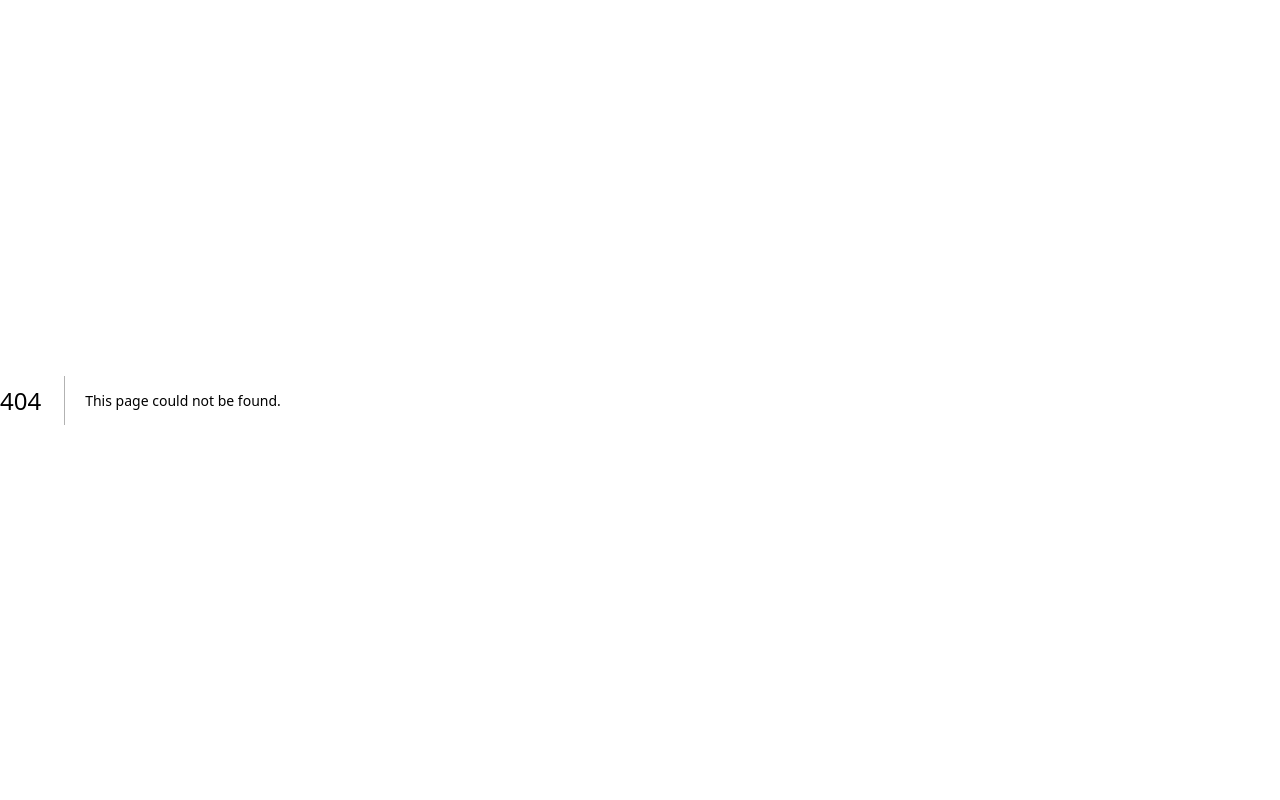
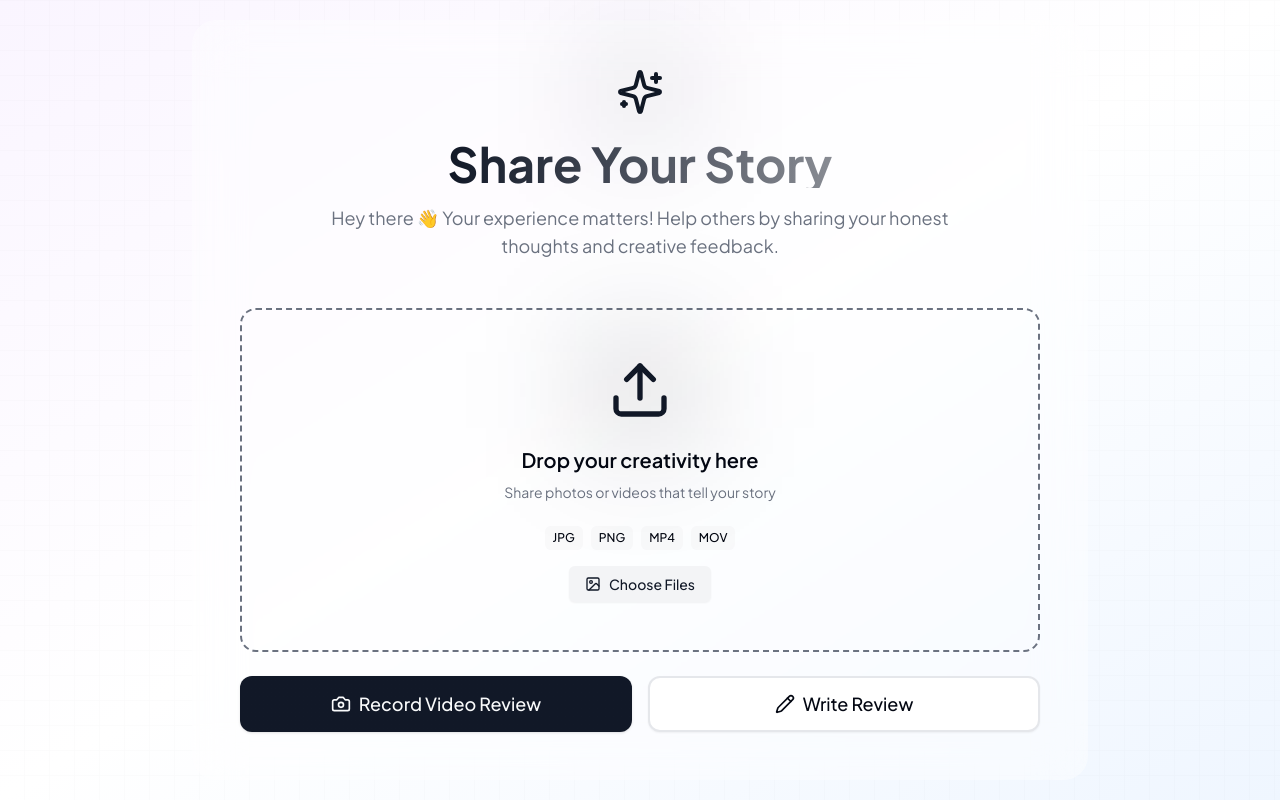
Before and after one commit to sidhuiwnl/testimonial, a Next.js app: page /1/review in a window 1280 px wide. Before the commit this address had no page. Built offline with nearby package versions, Linux system fonts and the light colour scheme.

Commit message:
added new review page

```diff
--- /dev/null
+++ b/app/(review)/[username]/review/page.tsx
@@ -0,0 +1,162 @@
+"use client"
+
+import { useState } from "react"
+import { Camera, Pencil, Upload, Sparkles, ImageIcon } from "lucide-react"
+import { Button } from "@/components/ui/button"
+import { motion, AnimatePresence } from "framer-motion"
+
+export default function ReviewForm() {
+    const [dragActive, setDragActive] = useState(false)
+    const [uploadProgress, setUploadProgress] = useState(0)
+
+    const handleDrag = (e: React.DragEvent) => {
+        e.preventDefault()
+        e.stopPropagation()
+        if (e.type === "dragenter" || e.type === "dragover") {
+            setDragActive(true)
+        } else if (e.type === "dragleave") {
+            setDragActive(false)
+        }
+    }
+
+    const simulateUpload = () => {
+        setUploadProgress(0)
+        const interval = setInterval(() => {
+            setUploadProgress((prev) => {
+                if (prev >= 100) {
+                    clearInterval(interval)
+                    return 100
+                }
+                return prev + 2
+            })
+        }, 50)
+    }
+
+    return (
+        <div className="w-screen min-h-screen flex items-center justify-center p-4 bg-gradient-to-br from-purple-50 via-white to-blue-50 dark:from-gray-900 dark:via-gray-900 dark:to-gray-800">
+            <div className="absolute inset-0 overflow-hidden">
+                <div className="absolute inset-0 bg-grid-black/[0.02] dark:bg-grid-white/[0.02]" />
+            </div>
+
+            <motion.div initial={{ opacity: 0, y: 20 }} animate={{ opacity: 1, y: 0 }} className="relative w-full max-w-4xl">
+                <div className="absolute inset-0 bg-white/40 dark:bg-black/40 backdrop-blur-xl rounded-3xl" />
+
+                <div className="relative p-8 md:p-12">
+                    <motion.div
+                        className="flex flex-col items-center text-center mb-12"
+                        initial={{ opacity: 0, y: 20 }}
+                        animate={{ opacity: 1, y: 0 }}
+                        transition={{ delay: 0.2 }}
+                    >
+                        <motion.div
+                            className="relative mb-6"
+                            whileHover={{ rotate: [0, -10, 10, -10, 0] }}
+                            transition={{ duration: 0.5 }}
+                        >
+                            <Sparkles className="w-12 h-12 text-primary" />
+                            <div className="absolute inset-0 blur-2xl bg-primary/20 scale-150" />
+                        </motion.div>
+                        <h1 className="text-4xl md:text-5xl font-bold mb-4 bg-clip-text text-transparent bg-gradient-to-r from-primary to-primary/50">
+                            Share Your Story
+                        </h1>
+                        <p className="text-lg text-muted-foreground max-w-2xl">
+                            Hey there 👋 Your experience matters! Help others by sharing your honest thoughts and creative feedback.
+                        </p>
+                    </motion.div>
+
+                    <motion.div
+                        className={`
+              relative rounded-2xl border-2 border-dashed p-12
+              transition-all duration-300 ease-in-out
+              ${dragActive ? "border-primary scale-[1.02] bg-primary/5" : "border-muted-foreground/25"}
+            `}
+                        onDragEnter={handleDrag}
+                        onDragLeave={handleDrag}
+                        onDragOver={handleDrag}
+                        onDrop={(e) => {
+                            handleDrag(e)
+                            simulateUpload()
+                        }}
+                        whileHover={{ scale: 1.01 }}
+                        animate={{ borderColor: dragActive ? "hsl(var(--primary))" : "hsl(var(--muted-foreground))" }}
+                    >
+                        <AnimatePresence>
+                            {uploadProgress > 0 && (
+                                <motion.div
+                                    className="absolute inset-0 bg-primary/5 rounded-2xl overflow-hidden"
+                                    initial={{ width: "0%" }}
+                                    animate={{ width: `${uploadProgress}%` }}
+                                    exit={{ width: "0%" }}
+                                    transition={{ duration: 0.5 }}
+                                />
+                            )}
+                        </AnimatePresence>
+
+                        <div className="relative flex flex-col items-center">
+                            <motion.div
+                                className="mb-6 relative"
+                                animate={{
+                                    y: dragActive ? [-10, 0] : 0,
+                                }}
+                                transition={{ repeat: dragActive ? Number.POSITIVE_INFINITY : 0, duration: 1 }}
+                            >
+                                <div className="absolute inset-0 blur-2xl bg-primary/20 scale-150" />
+                                <Upload className="h-16 w-16 text-primary relative" />
+                            </motion.div>
+
+                            <motion.div
+                                initial={{ opacity: 0, y: 20 }}
+                                animate={{ opacity: 1, y: 0 }}
+                                transition={{ delay: 0.3 }}
+                                className="text-center"
+                            >
+                                <p className="text-xl font-semibold mb-2">Drop your creativity here</p>
+                                <p className="text-sm text-muted-foreground mb-6">Share photos or videos that tell your story</p>
+                                <div className="flex flex-wrap gap-2 justify-center mb-4">
+                                    {["JPG", "PNG", "MP4", "MOV"].map((format, i) => (
+                                        <span key={format} className="px-2 py-1 rounded-md bg-muted/50 text-xs font-medium">
+                      {format}
+                    </span>
+                                    ))}
+                                </div>
+                                <Button variant="secondary" className="relative group">
+                                    <ImageIcon className="w-4 h-4 mr-2 transition-transform group-hover:scale-110" />
+                                    Choose Files
+                                    <input
+                                        type="file"
+                                        className="absolute inset-0 w-full h-full opacity-0 cursor-pointer"
+                                        accept="image/*,video/*"
+                                        onChange={() => simulateUpload()}
+                                    />
+                                </Button>
+                            </motion.div>
+                        </div>
+                    </motion.div>
+
+                    <div className="grid grid-cols-1 sm:grid-cols-2 gap-4 mt-6">
+                        <motion.div whileHover={{ scale: 1.02 }} whileTap={{ scale: 0.98 }}>
+                            <Button
+                                className="w-full h-14 text-lg rounded-xl bg-gradient-to-r from-primary to-primary/80 hover:to-primary"
+                                size="lg"
+                            >
+                                <Camera className="mr-2 h-5 w-5" />
+                                Record Video Review
+                            </Button>
+                        </motion.div>
+
+                        <motion.div whileHover={{ scale: 1.02 }} whileTap={{ scale: 0.98 }}>
+                            <Button
+                                variant="outline"
+                                className="w-full h-14 text-lg rounded-xl border-2 group hover:border-primary/50"
+                                size="lg"
+                            >
+                                <Pencil className="mr-2 h-5 w-5 transition-transform group-hover:rotate-12" />
+                                Write Review
+                            </Button>
+                        </motion.div>
+                    </div>
+                </div>
+            </motion.div>
+        </div>
+    )
+}
```
